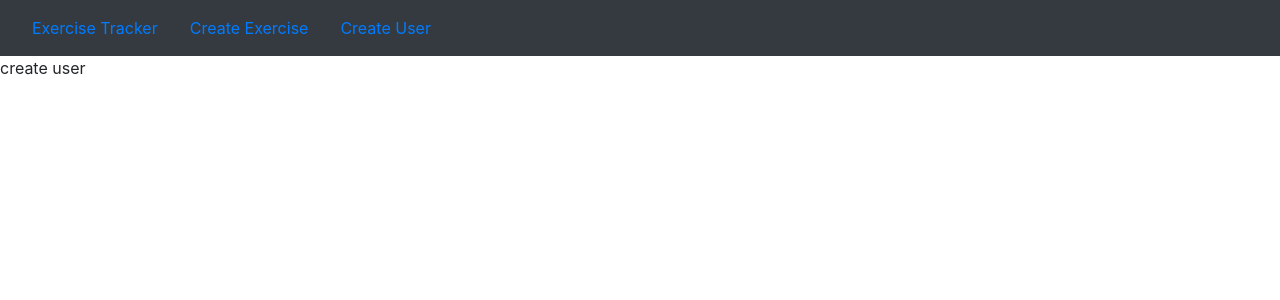
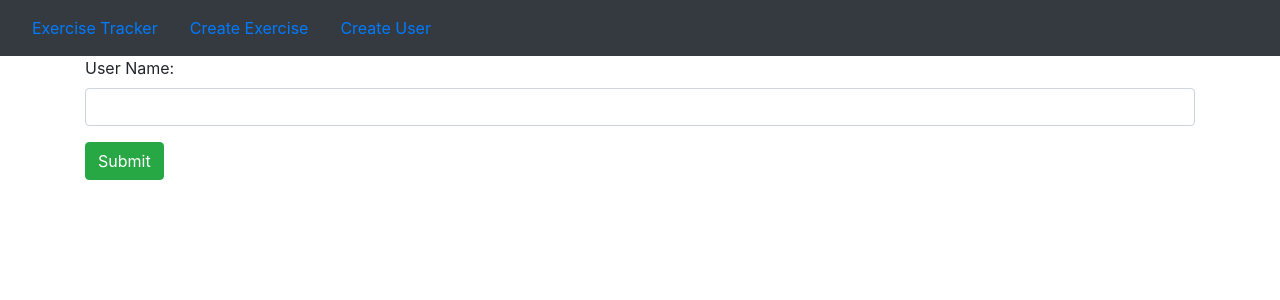
Before and after one commit to balayokesh/exercise-tracker, a React (Create React App) app: page /user in a window 1280 px wide. Shown: the top 300 px of the page. Built offline with nearby package versions, Linux system fonts and the light colour scheme.

Commit message:
completed create user frontend component

```diff
--- a/src/Components/CreateUser.component.js
+++ b/src/Components/CreateUser.component.js
@@ -1,7 +1,37 @@
+import React, { useState } from 'react';
+
 export default function CreateUser () {
+
+    const [username, setUserName] = useState('');
+
+    const onChangeUserName = (e) => {
+        setUserName(e.target.value);
+    }
+
+    function handleFormSubmit (e) {
+        e.preventDefault();
+        let user = [
+            {username}
+        ];
+        console.log(user);
+        window.location = '/';
+    }
+
     return (
-        <>
-            create user
-        </>
+        <div className='container'>
+            <form onSubmit={handleFormSubmit}>
+                <div className='form-group'>
+                    <label>User Name:</label>
+                    <input
+                        type='text'
+                        required
+                        className='form-control'
+                        value={username}
+                        onChange={onChangeUserName}
+                    />
+                </div>
+                <input type='submit' className='btn btn-success' />
+            </form>
+        </div>
     );
 }
```
